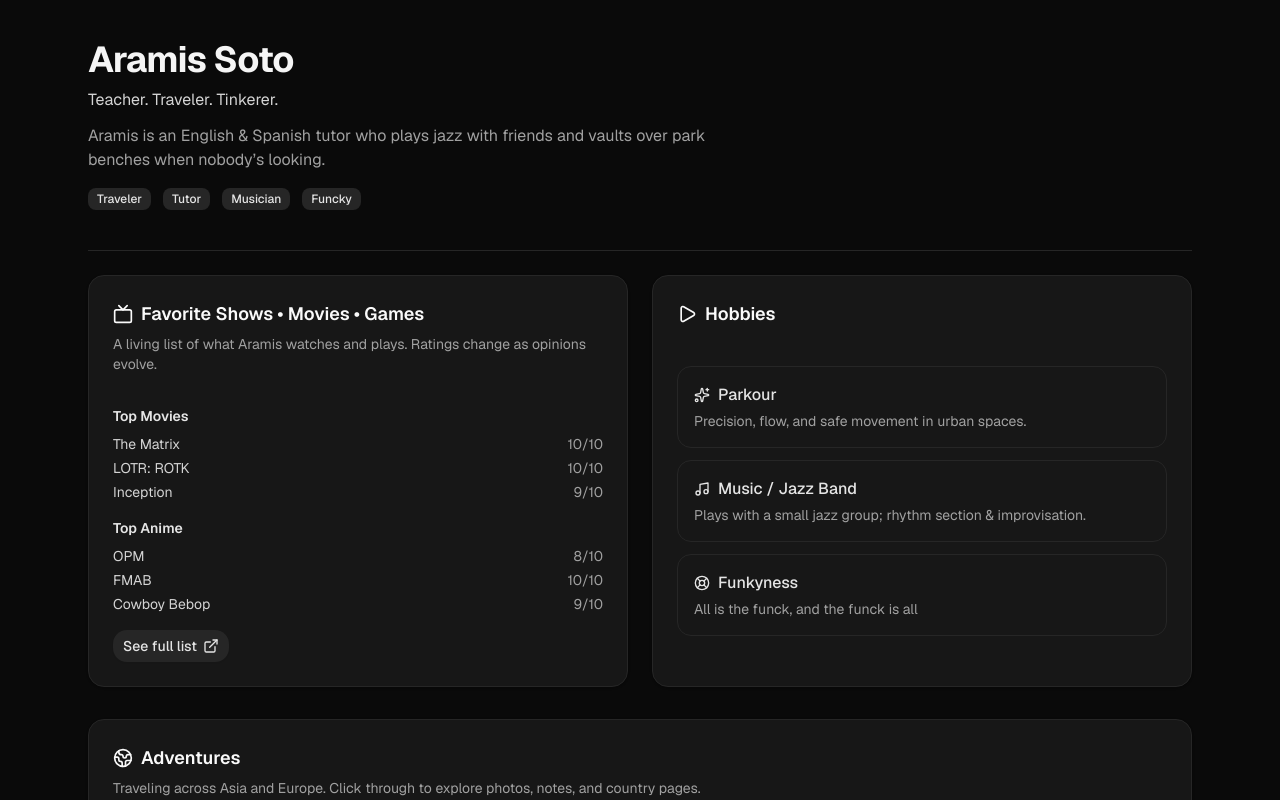
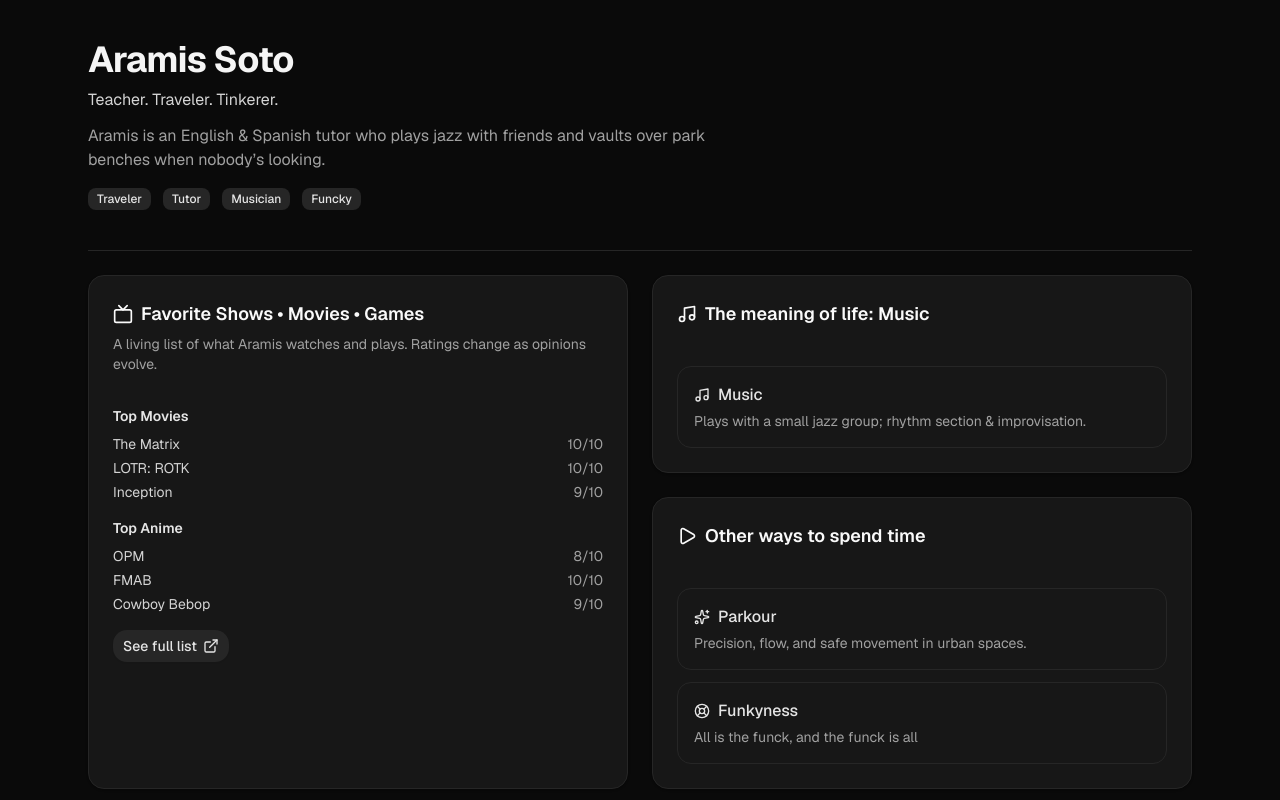
Before and after one commit to ProfMoriartey/aramis-soto, a Next.js app: page / in a window 1280 px wide. Shown: the top 800 px of the page. Built offline with nearby package versions, Linux system fonts and the light colour scheme.

Commit message:
Minor Edit in the main page, seperate the music section to its own card

```diff
--- a/src/app/page.tsx
+++ b/src/app/page.tsx
@@ -80,19 +80,19 @@ const adventures = {
 };
 
 const hobbies = {
-  title: "Hobbies",
+  title: "Interests",
   items: [
     {
       icon: <Sparkles className="h-4 w-4" />,
       label: "Parkour",
       blurb: "Precision, flow, and safe movement in urban spaces.",
-      href: "/hobbies/parkour",
+      href: "/parkour",
     },
     {
       icon: <Music className="h-4 w-4" />,
-      label: "Music / Jazz Band",
+      label: "Music",
       blurb: "Plays with a small jazz group; rhythm section & improvisation.",
-      href: "/hobbies/music",
+      href: "/music",
     },
     {
       icon: <LifeBuoy className="h-4 w-4" />,
@@ -102,6 +102,9 @@ const hobbies = {
     },
   ],
 };
+
+const musicItem = hobbies.items.find((h) => /music/i.test(h.label));
+const otherHobbies = hobbies.items.filter((h) => h !== musicItem);
 
 // ---------------------------------------------
 // Small helpers
@@ -159,11 +162,11 @@ export default function HomePage() {
 
       <Separator className="my-6 bg-neutral-800" />
 
-      {/* GRID: Favorites / Work */}
+      {/* GRID: Favorites / Hobbies */}
       <section className="grid gap-6 md:grid-cols-2">
         {/* Favorites with chart */}
         <motion.div {...fadeUp}>
-          <Card className="rounded-2xl border-neutral-800 bg-neutral-900">
+          <Card className="h-full rounded-2xl border-neutral-800 bg-neutral-900">
             <CardHeader className="pb-2">
               <CardTitle className="flex items-center gap-2 text-lg">
                 <Tv className="h-5 w-5" /> {favorites.title}
@@ -223,17 +226,48 @@ export default function HomePage() {
           </Card>
         </motion.div>
 
-        {/* Hobbies */}
+        {/* Hobbies — split into Music + Other */}
+        <div className="flex flex-col gap-6">
+          {/* Music card */}
+          {musicItem && (
             <motion.div {...fadeUp}>
-          <Card className="h-full rounded-2xl border-neutral-800 bg-neutral-900">
+              <Card className="rounded-2xl border-neutral-800 bg-neutral-900">
                 <CardHeader className="pb-2">
                   <CardTitle className="flex items-center gap-2 text-lg">
-                <Play className="h-5 w-5" /> {hobbies.title}
+                    <Music className="h-5 w-5" /> The meaning of life:{" "}
+                    {musicItem.label}
+                  </CardTitle>
+                </CardHeader>
+                <CardContent>
+                  <Link
+                    href={musicItem.href}
+                    className="group block rounded-xl border border-neutral-800 bg-neutral-900 p-4 hover:bg-neutral-800"
+                  >
+                    <div className="flex items-center gap-2 text-neutral-200">
+                      {musicItem.icon}
+                      <span className="font-medium">{musicItem.label}</span>
+                    </div>
+                    <p className="mt-1 text-sm text-neutral-400">
+                      {musicItem.blurb}
+                    </p>
+                  </Link>
+                </CardContent>
+              </Card>
+            </motion.div>
+          )}
+
+          {/* Other hobbies card */}
+          {otherHobbies.length > 0 && (
+            <motion.div {...fadeUp}>
+              <Card className="rounded-2xl border-neutral-800 bg-neutral-900">
+                <CardHeader className="pb-2">
+                  <CardTitle className="flex items-center gap-2 text-lg">
+                    <Play className="h-5 w-5" /> Other ways to spend time
                   </CardTitle>
                 </CardHeader>
                 <CardContent>
                   <div className="grid gap-3">
-                {hobbies.items.map((h) => (
+                    {otherHobbies.map((h) => (
                       <Link
                         key={h.label}
                         href={h.href}
@@ -243,13 +277,17 @@ export default function HomePage() {
                           {h.icon}
                           <span className="font-medium">{h.label}</span>
                         </div>
-                    <p className="mt-1 text-sm text-neutral-400">{h.blurb}</p>
+                        <p className="mt-1 text-sm text-neutral-400">
+                          {h.blurb}
+                        </p>
                       </Link>
                     ))}
                   </div>
                 </CardContent>
               </Card>
             </motion.div>
+          )}
+        </div>
       </section>
 
       {/* Adventures */}
```
Lines whose indentation alone changed are shown as unchanged.
